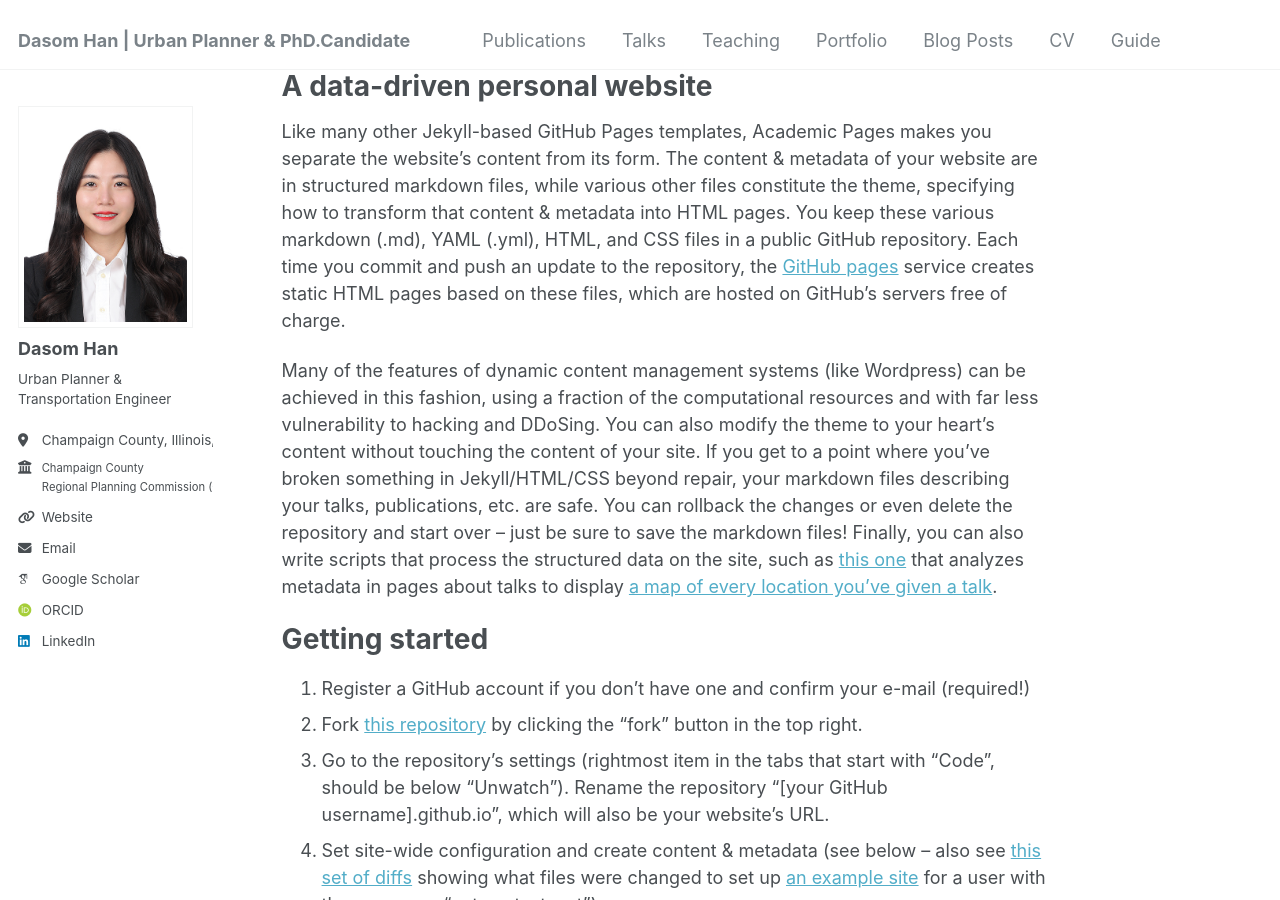
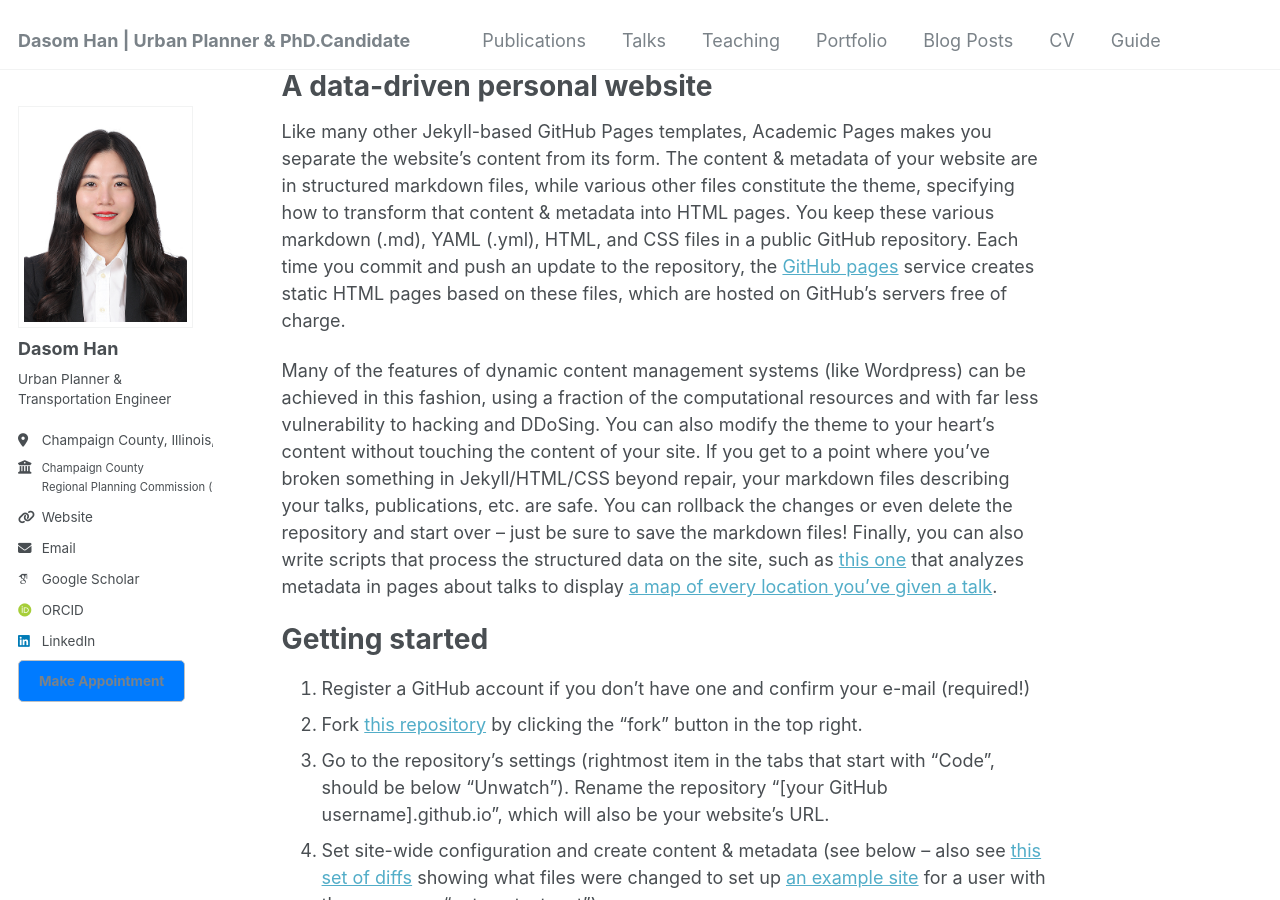
Before and after one commit to dasomh/dasomh.github.io, a Jekyll site: the page built from _pages/about.md, in a window 1280 px wide and 900 px high, scrolled down 400 px. Built offline with Jekyll 4.4.1, drawn with Linux system fonts in a browser that asks for light colours; some web fonts are replaced.

Commit message:
Update author-profile.html

```diff
--- a/_includes/author-profile.html
+++ b/_includes/author-profile.html
@@ -111,6 +111,13 @@
       {% if author.linkedin %}
         <li><a href="https://www.linkedin.com/in/{{ author.linkedin }}"><i class="fab fa-fw fa-linkedin icon-pad-right" aria-hidden="true"></i>LinkedIn</a></li>
       {% endif %}
+
+  <!-- "Make Appointment" Button -->
+  <li>
+    <a href="https://calendly.com/dasomhan/30min?preview_source=et_card&month=2024-10" class="btn btn--inverse" style="display: inline-block; background-color: #007bff; color: white; padding: 10px 20px; text-decoration: none; border-radius: 5px;">Make Appointment</a>
+  </li>
+
+
       {% if author.mastodon %}
         <li><a href="{{ author.mastodon }}"><i class="fab fa-fw fa-mastodon icon-pad-right" aria-hidden="true"></i>Mastodon</a></li>
       {% endif %}
```
